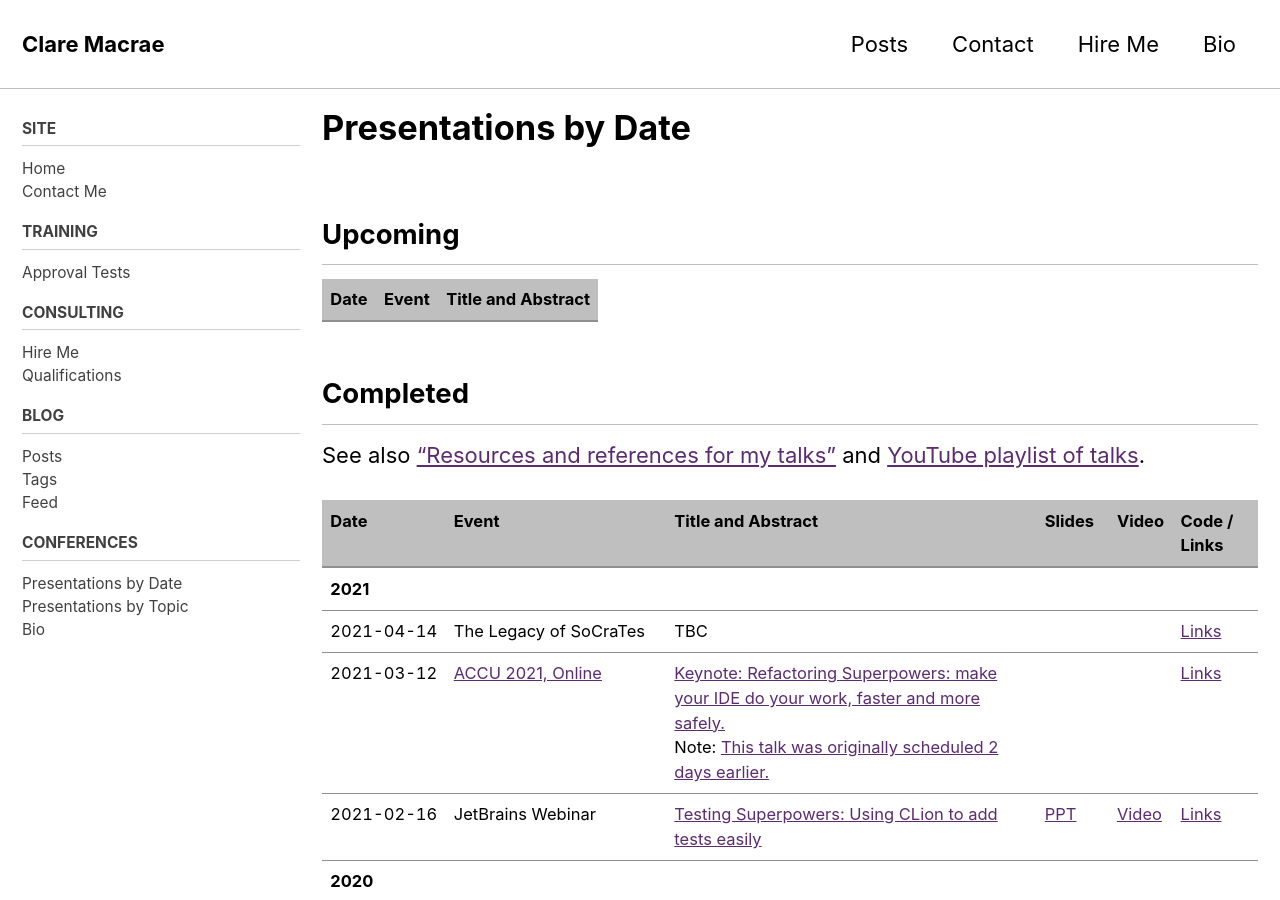
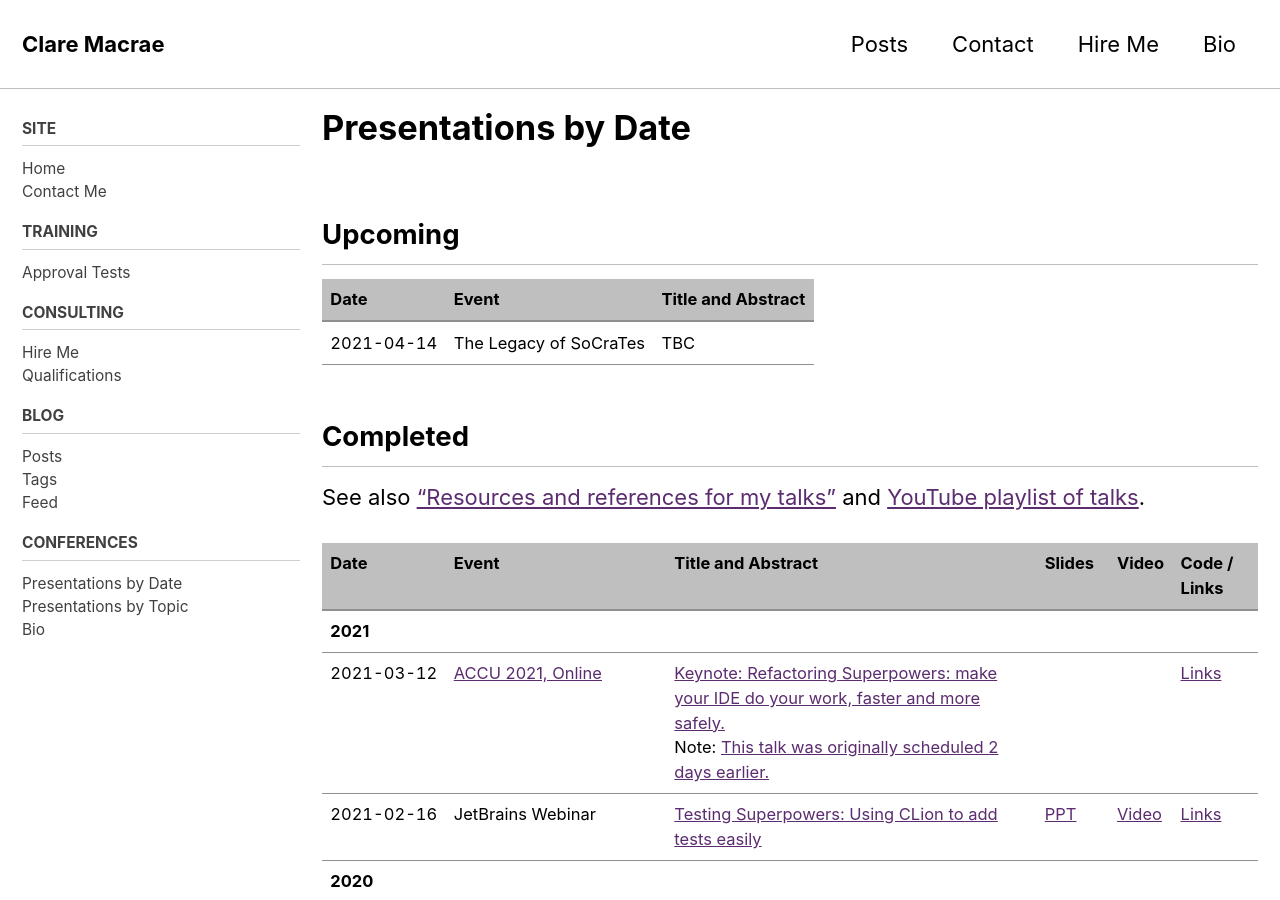
Before and after one commit to claremacrae/claremacrae.github.io, a Jekyll site: the page built from conferences/presentations.md, in a window 1280 px wide and 900 px high. Built offline with Jekyll 4.4.1, drawn with Linux system fonts in a browser that asks for light colours; cached includes are drawn as plain includes; nearby versions of some CDN libraries.

Commit message:
Filter on upcoming talks

```diff
--- a/_layouts/presentations_table.html
+++ b/_layouts/presentations_table.html
@@ -2,14 +2,15 @@
 layout: single
 ---
 
+{% assign upcomingTalks = site.data.presentations | where_exp:"event","event.upcoming == true" %}
 
 <h2 id="upcoming">Upcoming</h2>
 
 <table>
   {% include /presentations/upcoming-presentation-head.html %}
   <tbody>
-    {% for event in site.data.presentations %}
-<!--    {% include /presentations/upcoming-presentation-talk-row.html %}-->
+    {% for event in upcomingTalks %}
+    {% include /presentations/upcoming-presentation-talk-row.html %}
     {% endfor %}
   </tbody>
 </table>
@@ -24,6 +25,11 @@ layout: single
   <tbody>
     {% assign last_year = "undefined" %}
     {% for event in site.data.presentations %}
+
+    {% if event.upcoming %}
+      {% continue %}
+    {% endif %}
+
     {% assign year = event.date | split:"-" | first %}
     {% if year != last_year %}
     <tr>
```
